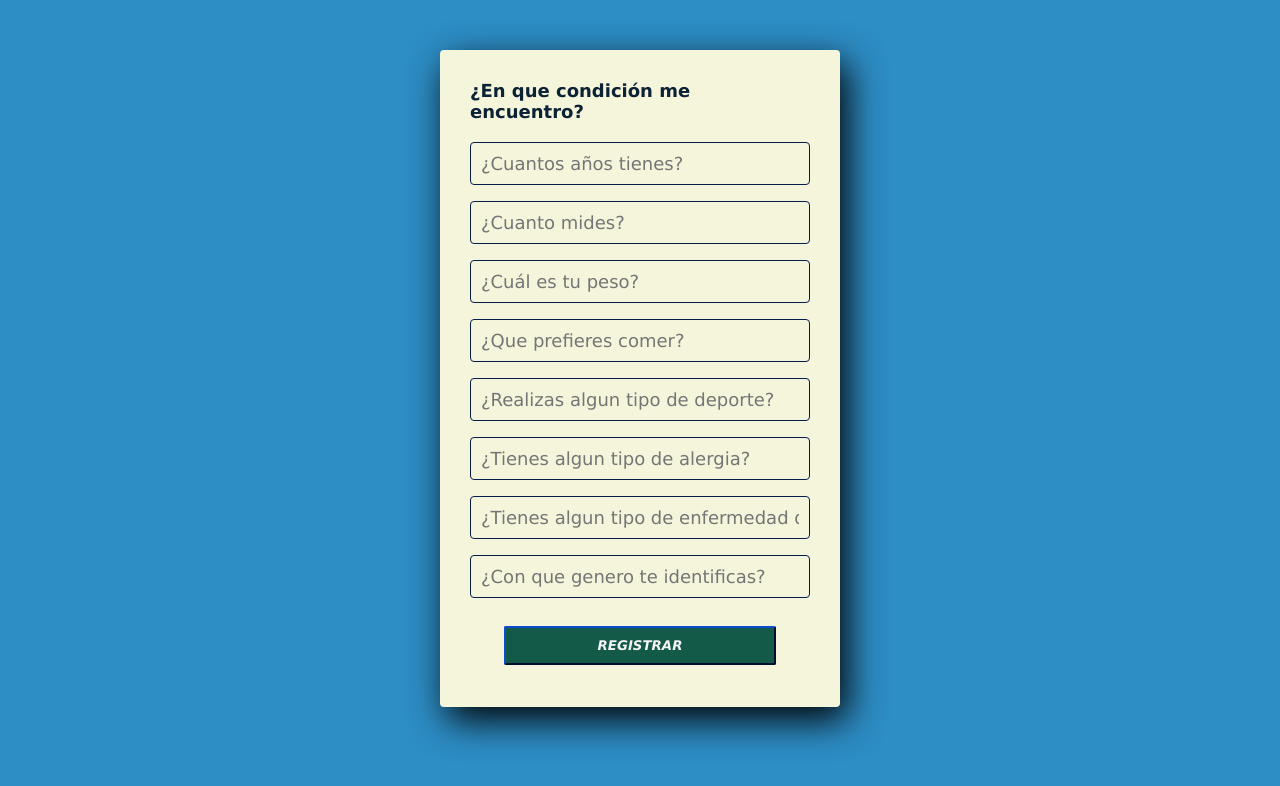
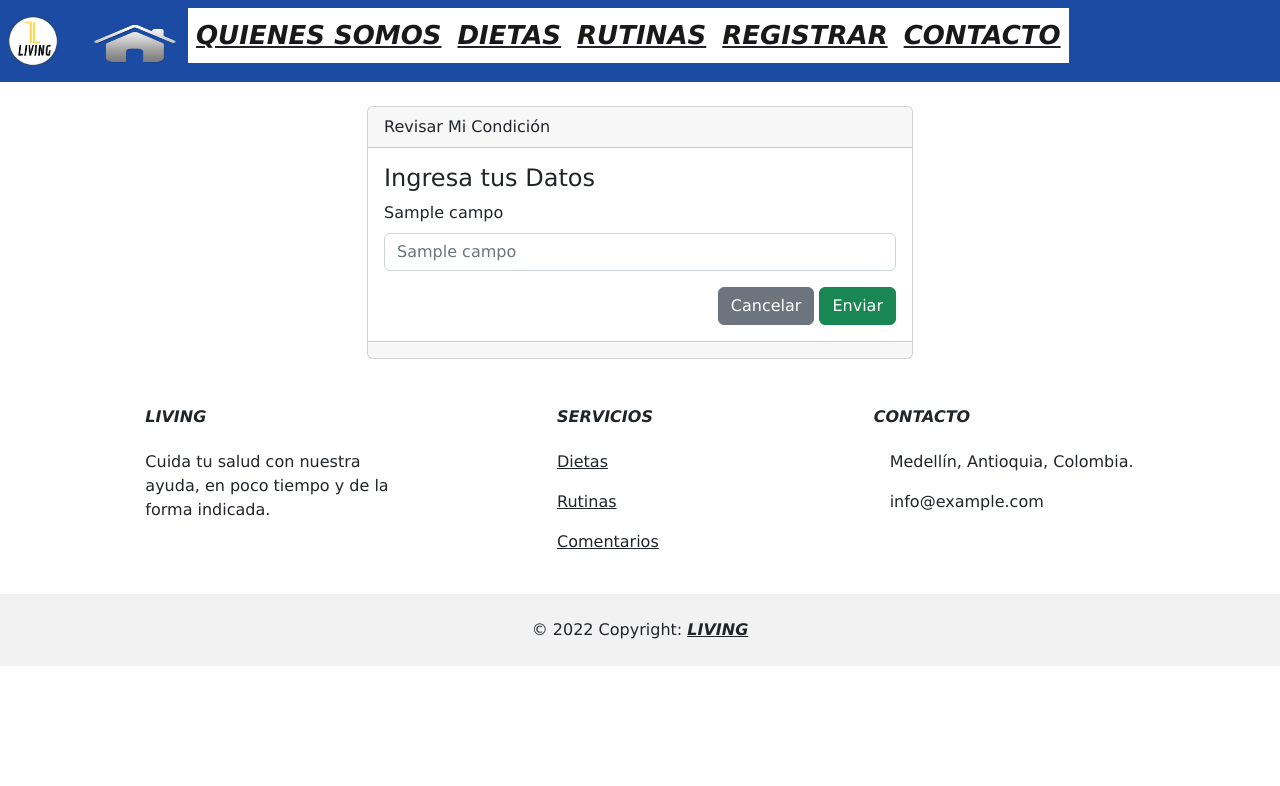
Before and after one commit to JuanesPavas19/Living-Project-EAFIT, a Django app: template movie/templates/formulario/form.html in a window 1280 px wide. Shown: the top 786 px of the page. Run offline with Django 4.2, Linux system fonts and the light colour scheme; the template is opened without the code that fills it: most values are stand-ins (such as "Sample title", 1, 10 or a date in 2020); one stand-in notice (Sample message) is shown; some libraries are stand-ins or nearby versions.

Commit message:
Se cambio la etructura del formulario para facilitar el calculo del imc

```diff
--- a/movie/templates/formulario/form.html
+++ b/movie/templates/formulario/form.html
@@ -1,35 +1,64 @@
+{% extends "base.html" %}
+
+{% block titulo %} ¿Cuál es mi condición de Salud? - Living {% endblock %}
+
+{% block contenido %}
 {% load static %}
-<!DOCTYPE html>
-<html lang="en">
-<head>
-  <title>Condición de Salud</title>
+
   <link rel="stylesheet" href='{% static "css/estilo.css" %}' type='text/css' ">
-</head>
 
-<body>
-    <section class= "form-registro">
-        <h4> ¿En que condición me encuentro? </h4>
-        <input class="controles" type = "int" name " edad " id ="edad" placeholder="¿Cuantos años tienes?">
-        <input class="controles" type = "int" name " altura " id ="altura" placeholder="¿Cuanto mides?">
-        <input class="controles" type = "int" name " peso " id ="peso" placeholder="¿Cuál es tu peso?">
-        <input class="controles" type = "text" name " comida " id ="comida" placeholder="¿Que prefieres comer?">
-        <input class="controles" type = "text" name " deporte " id ="deporte" placeholder="¿Realizas algun tipo de deporte?">
-<input class="controles" type = "text" name " alergia " id ="alergia" placeholder="¿Tienes algun tipo de alergia?">
-<input class="controles" type = "text" name " condicionfisica " id ="condicionfisica" placeholder="¿Tienes algun tipo de enfermedad que te impida comer o realizar algun tipo de actividad deportiva?">
-        <input class="controles" type = "text" name " sexo " id ="sexo" placeholder="¿Con que genero te identificas?">
-        <center><input class="botones" type="submit" value="REGISTRAR"></center>
-        <script>
-          alert('Pilas :Sobre Peso')
-  </script>
-    </section>
-    <script src="//cdn.jsdelivr.net/npm/sweetalert2@11"></script>
-    <script src="{ % static 'js/control.js' % }"></script>
-</body>
-</html>
-<!--
-  <script>
-                alert('Pilas :Sobre Peso')
-        </script>
-  <input class="controles" type = "text" name " deporte " id ="deporte" placeholder="¿Realizas algun tipo de deporte?">
-<input class="controles" type = "text" name " alergia " id ="alergia" placeholder="¿Tienes algun tipo de alergia?">
-<input class="controles" type = "text" name " condicionfisica " id ="condicionfisica" placeholder="¿Tienes algun tipo de enfermedad que te impida comer o realizar algun tipo de actividad deportiva?">-->
+  <body style="background-color: white">
+    <div class="row">
+        <div class="col-12 col-md-6 offset-md-3">
+            <div class="card">
+                <div class="card-header">
+                    Revisar Mi Condición
+                </div>
+                <div class="card-body">
+                  <h4 class="card-title">Ingresa tus Datos</h4>
+
+                  <form enctype="multipart/form-data" method="post">
+                      {% csrf_token %}
+                      {% for campo in formulario %}
+                        <div class="mb-3">
+                          <label for="" class="form-label">{{ campo.label }}</label>
+                          <input type="{{ campo.field.widget.input_type }}"
+                            class="form-control"
+                            name="{{ campo.name }}" id="" aria-describedby="helpId" placeholder="{{ campo.label }}">
+                        </div>
+                        <div class="col-12 help-text">{{ campo.errors }}</div>
+                        {% endfor %}
+
+
+                  <div class="d-flex justify-content-end">
+                      <button type="reset" value="Cancelar" class="btn btn-secondary">Cancelar</button>&nbsp;
+                      <button type="submit" id="btnEnviar" class="btn btn-success">Enviar</button>
+                  </div>
+                  </form>
+              </div>
+              <div class="card-footer text-muted">
+                  <!-- Links de olvidar contraseña o condiciones-->
+              </div>
+          </div>
+      </div>
+  </div>
+
+
+  <table id="tablacontactos">
+
+  </table>
+          <script src="//cdn.jsdelivr.net/npm/sweetalert2@11"></script>
+            {% if messages %}
+                {% for m in messages %}
+                    <script>
+                      Swal.fire({
+                        "title": "{{m}}",
+                        "text": "{{m}}",
+                        "icon": "success"
+                      })
+                    </script>
+                {% endfor %}
+            {% endif %}
+
+  </body>
+  {% endblock %}
```
